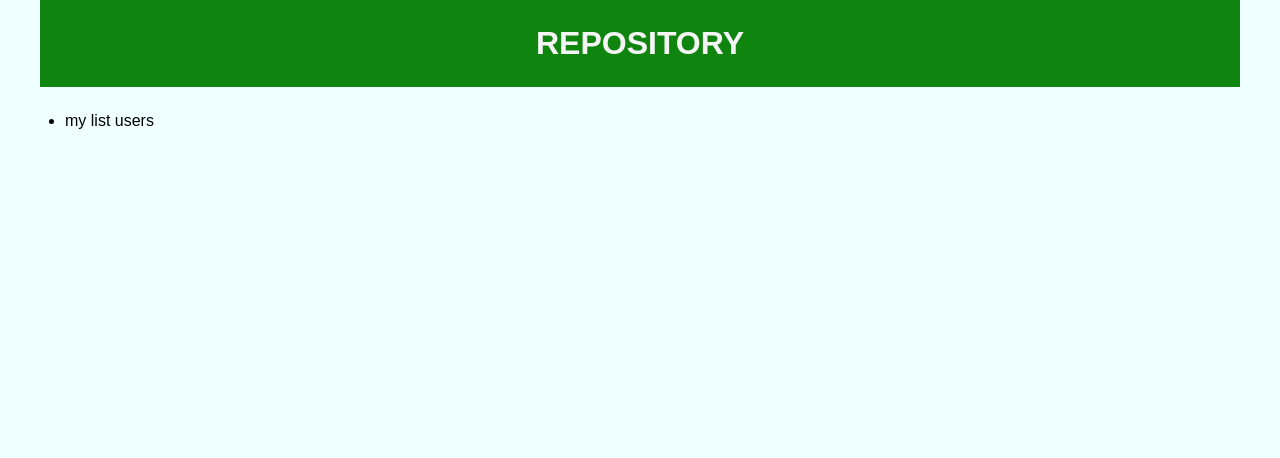
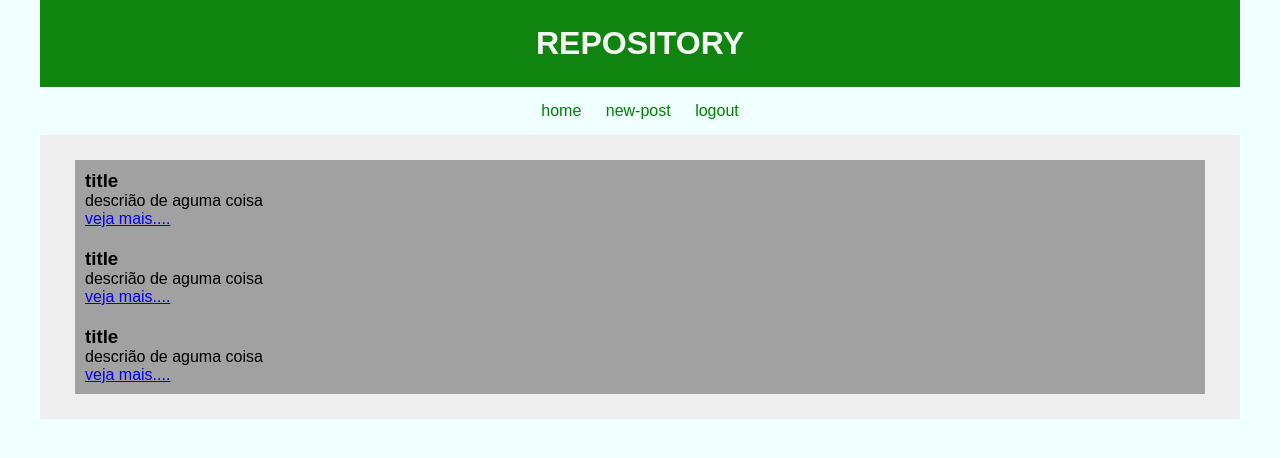
Before and after one commit to pacman2020/mini-blog-with-flask, a Flask app: page / in a window 1280 px wide. Shown: the top 458 px of the page. Run offline with Flask 2, Linux system fonts and the light colour scheme.

Commit message:
stylizing navigation bar

```diff
--- a/app/static/css/style.css
+++ /dev/null
@@ -1,22 +0,0 @@
-*{
-    padding: 0;
-    margin: 0;
-}
-
-body{
-    font-family: Arial, Helvetica, sans-serif;
-    background-color: azure;
-}
-
-header h1{
-    margin: 0px 40px;
-    text-align: center;
-    padding: 25px;
-    background-color: rgb(15, 133, 15);
-    color: rgb(245, 245, 245);
-}
-
-.container{
-    margin: 0px 40px;
-    padding: 25px;
-}
--- /dev/null
+++ b/app/static/style.css
@@ -0,0 +1,51 @@
+*{
+    padding: 0;
+    margin: 0;
+}
+
+body{
+    font-family: Arial, Helvetica, sans-serif;
+    background-color: azure;
+}
+
+header h1{
+    margin: 0px 40px;
+    text-align: center;
+    padding: 25px;
+    background-color: rgb(15, 133, 15);
+    color: rgb(245, 245, 245);
+}
+
+.container{
+    margin: 0px 40px;
+    padding: 25px;
+    background-color: rgb(238, 238, 238);
+}
+
+nav {
+
+    /* background: rgb(241, 131, 41); */
+    text-align: center;
+    margin: 0px 40px;
+    padding: 15px;
+}
+
+nav ul li{
+    display: inline;
+}
+
+nav ul li a{
+    text-decoration: none;
+    color: green;
+    padding: 10px;
+}
+
+nav ul li a:hover {
+    background-color: rgb(158, 158, 158);
+}
+
+.container .posts{
+    padding: 10px;
+    margin: 0px 10px;
+    background-color: rgb(161, 161, 161);
+}
--- a/app/templates/base.html
+++ b/app/templates/base.html
@@ -4,14 +4,21 @@
     <meta charset="UTF-8">
     <meta http-equiv="X-UA-Compatible" content="IE=edge">
     <meta name="viewport" content="width=device-width, initial-scale=1.0">
-    <link rel="stylesheet" type="text/css" href="{{ url_for('static', filename='css/style.css') }}">
+    <link rel="stylesheet" type="text/css" href="{{ url_for('static', filename='style.css') }}">
+    <link rel="shortcut icon" href="#">
     <title>{% block title %}{% endblock %}</title>
 </head>
 <body>
     <header>
         <h1>REPOSITORY</h1>
     </header>
-
+    <nav>
+        <ul>
+            <li><a href="#">home</a></li>
+            <li><a href="#">new-post</a></li>
+            <li><a href="#">logout</a></li>
+        </ul>
+    </nav>
     <div class="container">
         {% block conteudo %}
         {% endblock %}
--- a/app/templates/index.html
+++ b/app/templates/index.html
@@ -3,7 +3,31 @@
 {% block title %}list user{% endblock %}
 
 {% block conteudo %}
-<ul>
-    <li>my list users</li>
-</ul>
+<div class="posts">
+    <div class="post-header">
+        <h3>title</h3>
+    </div>
+    <div class="post-body">
+        <p>descrião de aguma coisa</p>
+        <a href="#">veja mais....</a>
+    </div>
+</div>
+<div class="posts">
+    <div class="post-header">
+        <h3>title</h3>
+    </div>
+    <div class="post-body">
+        <p>descrião de aguma coisa</p>
+        <a href="#">veja mais....</a>
+    </div>
+</div>
+<div class="posts">
+    <div class="post-header">
+        <h3>title</h3>
+    </div>
+    <div class="post-body">
+        <p>descrião de aguma coisa</p>
+        <a href="#">veja mais....</a>
+    </div>
+</div>
 {% endblock %}
--- a/config.py
+++ b/config.py
@@ -1,3 +1,5 @@
 SQLALCHEMY_DATABASE_URI = 'sqlite:///dev.db'
 SQLALCHEMY_TRACK_MODIFICATIONS = True
 SECRET_KEY = 'senha-muito-forte'
+
+DEBUG = 'True'
--- a/main.py
+++ b/main.py
@@ -3,6 +3,8 @@ from app import app
 # export FLASK_APP=main.py
 # export FLASK_ENV=development
 # flask run
+#python3 main.py
+
 
 if __name__ == '__main__':
     app.run(debug=True)
```
Also changed, not shown: 1 other file.
